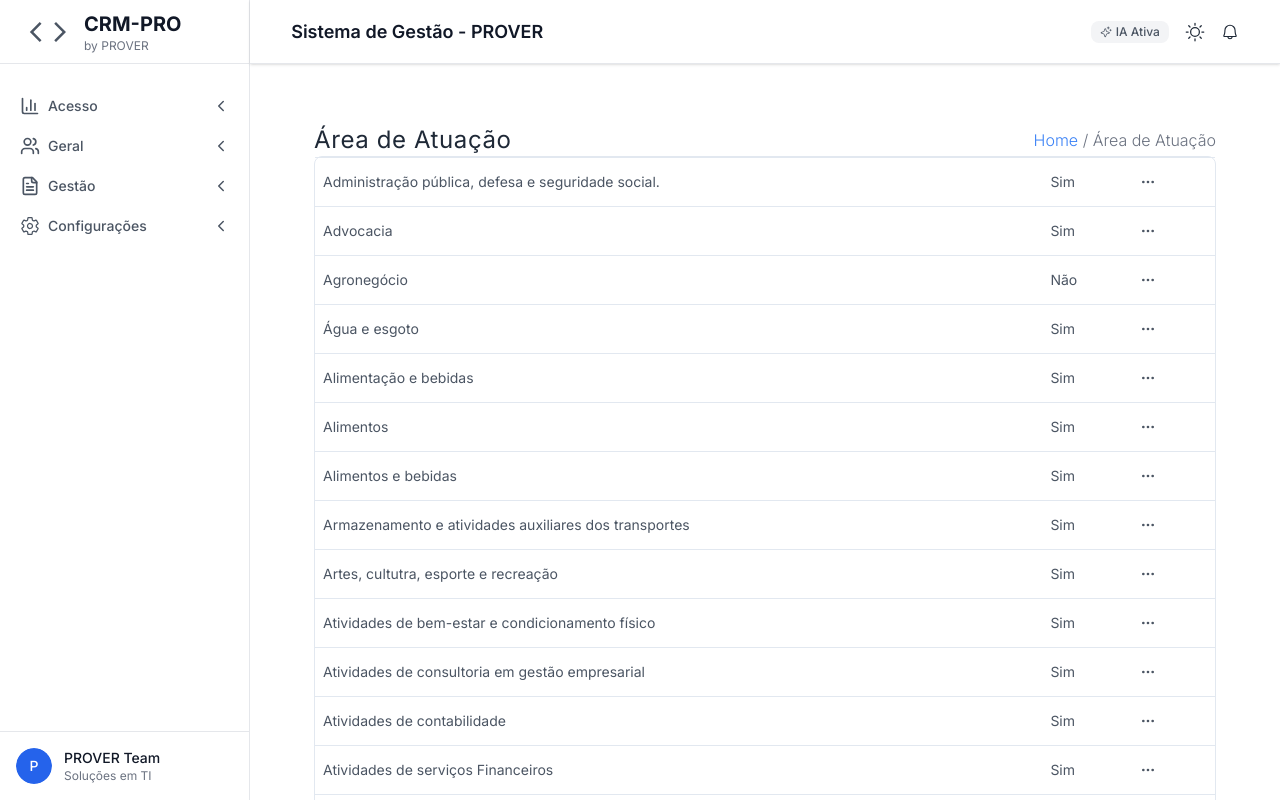
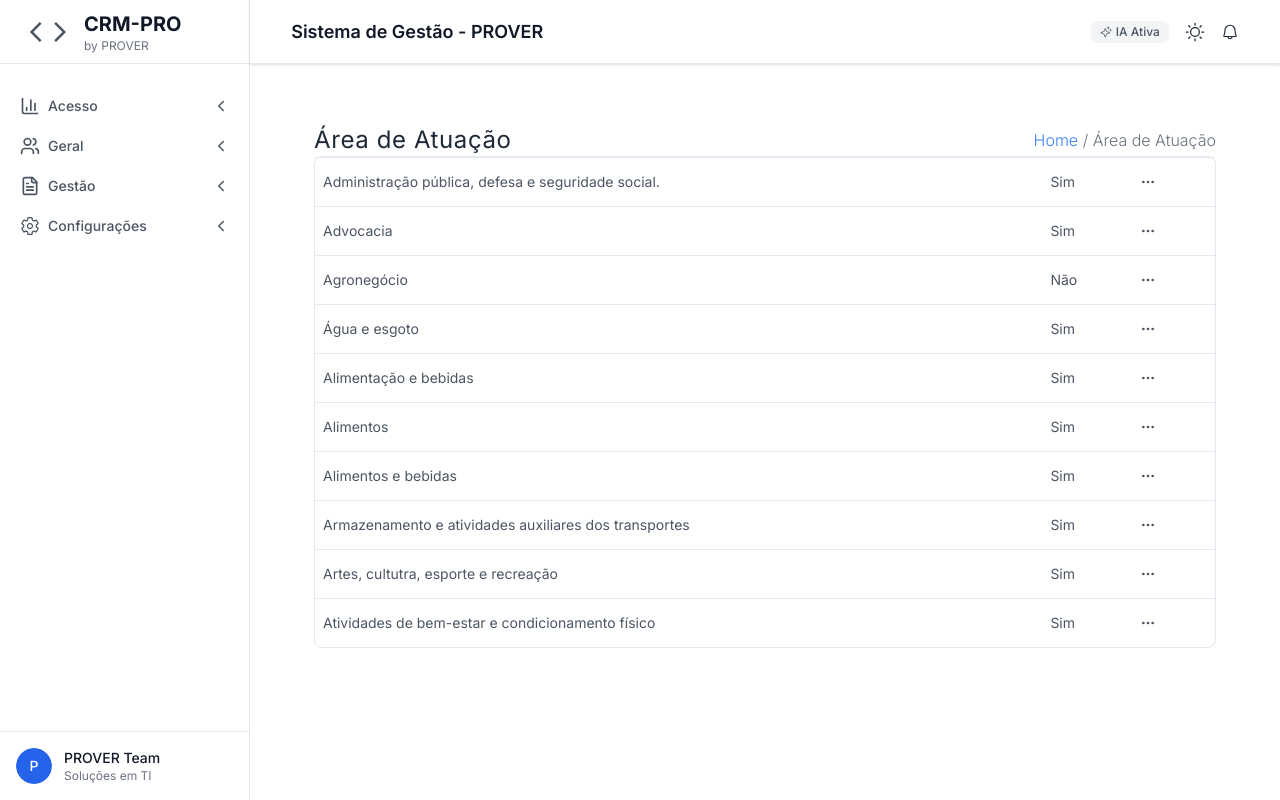
Before and after one commit to Brenobn/CRM-Prover-Web, a React (Vite) app: page /configuracoes/area-de-atuacao in a window 1280 px wide. Built offline with nearby package versions, Linux system fonts and the light colour scheme.

Commit message:
Importing useState, ColumnFiltersState, getPaginationRowModel, getFilteredRowModel and setting them

```diff
--- a/src/pages/ActivityArea.tsx
+++ b/src/pages/ActivityArea.tsx
@@ -1,13 +1,23 @@
-import { flexRender, getCoreRowModel, useReactTable } from '@tanstack/react-table'
+import { useState } from 'react'
+import type { ColumnFiltersState } from '@tanstack/react-table'
+import { flexRender, getCoreRowModel, useReactTable, getPaginationRowModel, getFilteredRowModel } from '@tanstack/react-table'
 import { Table, TableBody, TableCell, TableHead, TableHeader, TableRow } from "../components/ui/table"
 
 import { columns, data } from './ActivityAreaColumns'
 
 export function ActitvityArea() {
+  const [columnFilters, setColumnFilters] = useState<ColumnFiltersState>([]);
+
   const table = useReactTable({
     data,
     columns,
     getCoreRowModel: getCoreRowModel(),
+    getPaginationRowModel: getPaginationRowModel(),
+    onColumnFiltersChange: setColumnFilters,
+    getFilteredRowModel: getFilteredRowModel(),
+    state: {
+      columnFilters,
+    },
   });
 
   return(
```
